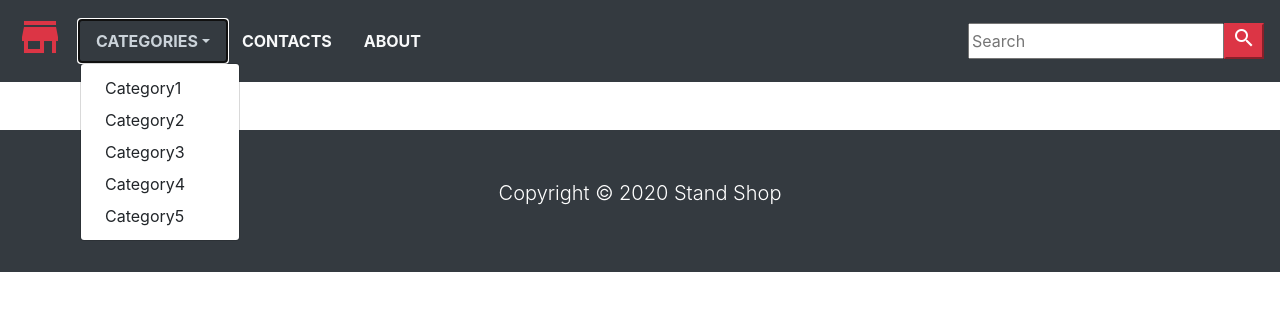
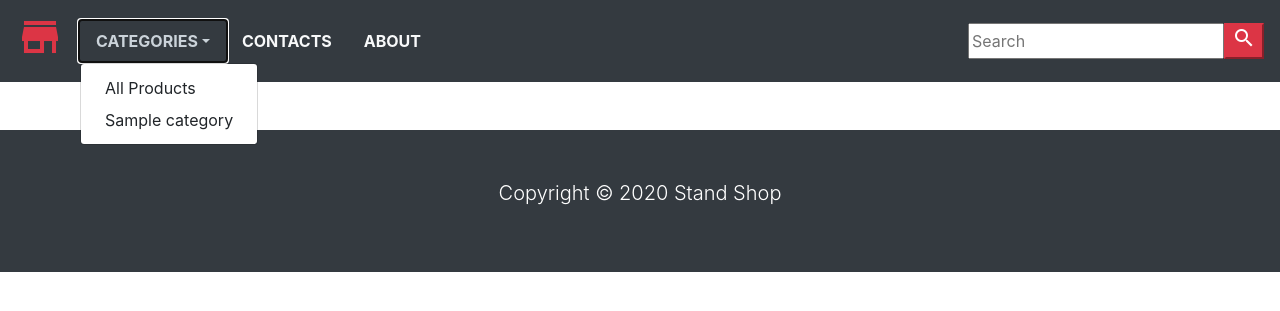
Before and after one commit to kozhynvv/ecommerce, a Django app: template shop/templates/base.html in a window 1280 px wide, after a click on "CATEGORIES". Shown: the top 311 px of the page. Run offline with Django 3.2, Linux system fonts and the light colour scheme; the template is opened without the code that fills it: most values are stand-ins (such as "Sample title", 1, 10 or a date in 2020); some libraries are stand-ins or nearby versions.

Commit message:
Add category filter

```diff
--- a/shop/models.py
+++ b/shop/models.py
@@ -1,4 +1,5 @@
 from django.db import models
+from django.urls import reverse
 
 # Create your models here.
 
@@ -12,6 +13,11 @@ class Category(models.Model):
 		ordering = ('name', )
 		verbose_name = 'category'
 		verbose_name_plural = 'categories'
+
+
+	def get_url(self):
+		return reverse('products_by_category', args=[self.slug])
+
 
 	def __str__(self):
 		return self.name
--- a/shop/templates/navbar.html
+++ b/shop/templates/navbar.html
@@ -1,18 +1,18 @@
   <header>
 
 	<nav class="navbar navbar-expand-md navbar-light bg-dark">
-		<a class="navbar-brand" href="#"><i class="material-icons md-48 text-danger">store</i></a>
+		<a class="navbar-brand" href="/"><i class="material-icons md-48 text-danger">store</i></a>
 		<button class="navbar-toggler bg-light" data-toggle='collapse' data-target='#navbar'><span class="navbar-toggler-icon"></span></button>
 		<div id="navbar" class="collapse navbar-collapse justify-content-between">
 		<ul class="navbar-nav">
 			<li class="nav-item dropdown">
 				<a class="nav-link text-light dropdown-toggle text-uppercase font-weight-bold px-3" data-toggle="dropdown" href="">Categories</a>
 				<div class="dropdown-menu">
-					<a class="dropdown-item" href="#">Category1</a>
-					<a class="dropdown-item" href="#">Category2</a>
-					<a class="dropdown-item" href="#">Category3</a>
-					<a class="dropdown-item" href="#">Category4</a>
-					<a class="dropdown-item" href="#">Category5</a>
+					<a class="dropdown-item" href="{% url 'home' %}">All Products</a>
+					{% for category in links %}
+					<a class="dropdown-item" href="{{category.get_url}}">{{category.name}}</a>
+					{% endfor %}
+
 				</div>
 			</li>
 			<li class="nav-item"><a class="nav-link text-light text-uppercase font-weight-bold px-3" href="">Contacts</a></li>
--- a/shop/urls.py
+++ b/shop/urls.py
@@ -4,6 +4,6 @@ from .import views
 
 urlpatterns = [
     path('', views.home, name='home'),
-    path('<slug:categoty_slug>', views.home, name='products_by_category'),
+    path('<slug:category_slug>', views.home, name='products_by_category'),
     path('product/', views.product, name='product'),
 ]
```
Also changed, not shown: shop/views.py (+6 -6 lines).
